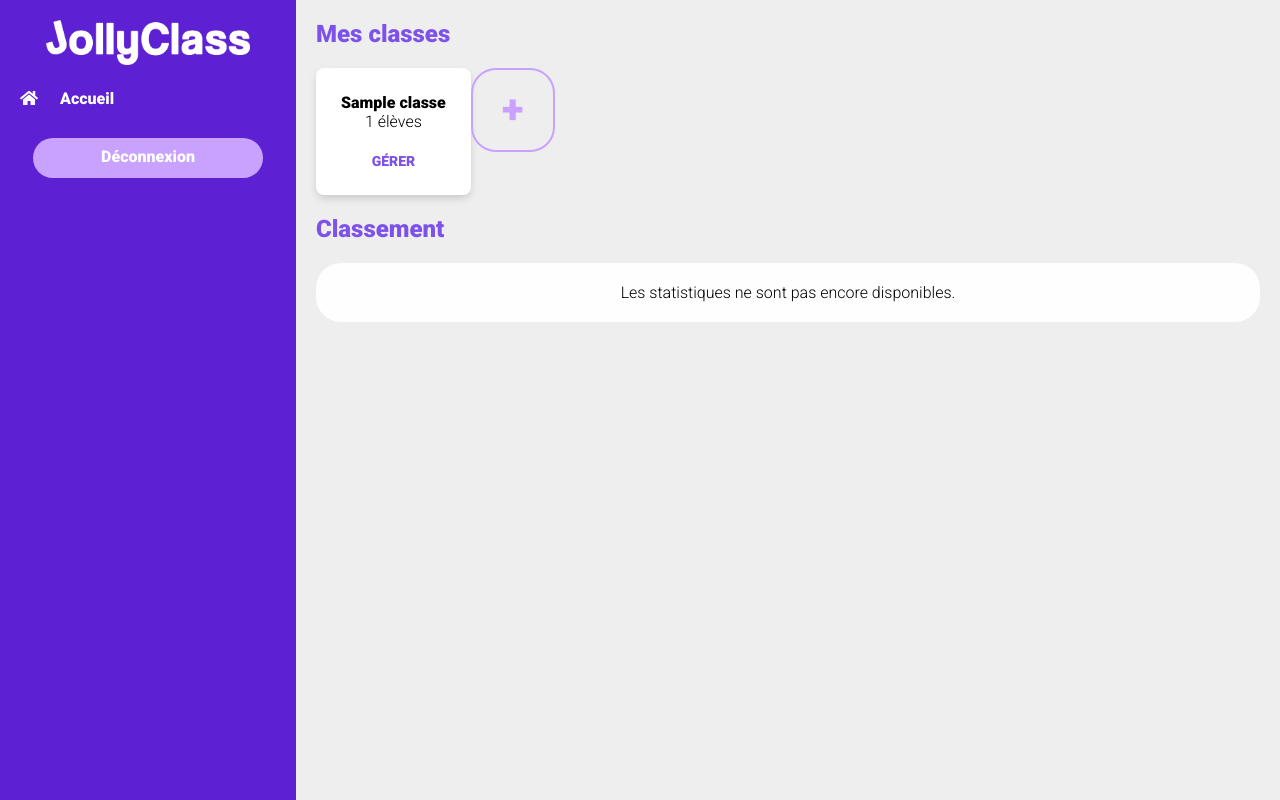
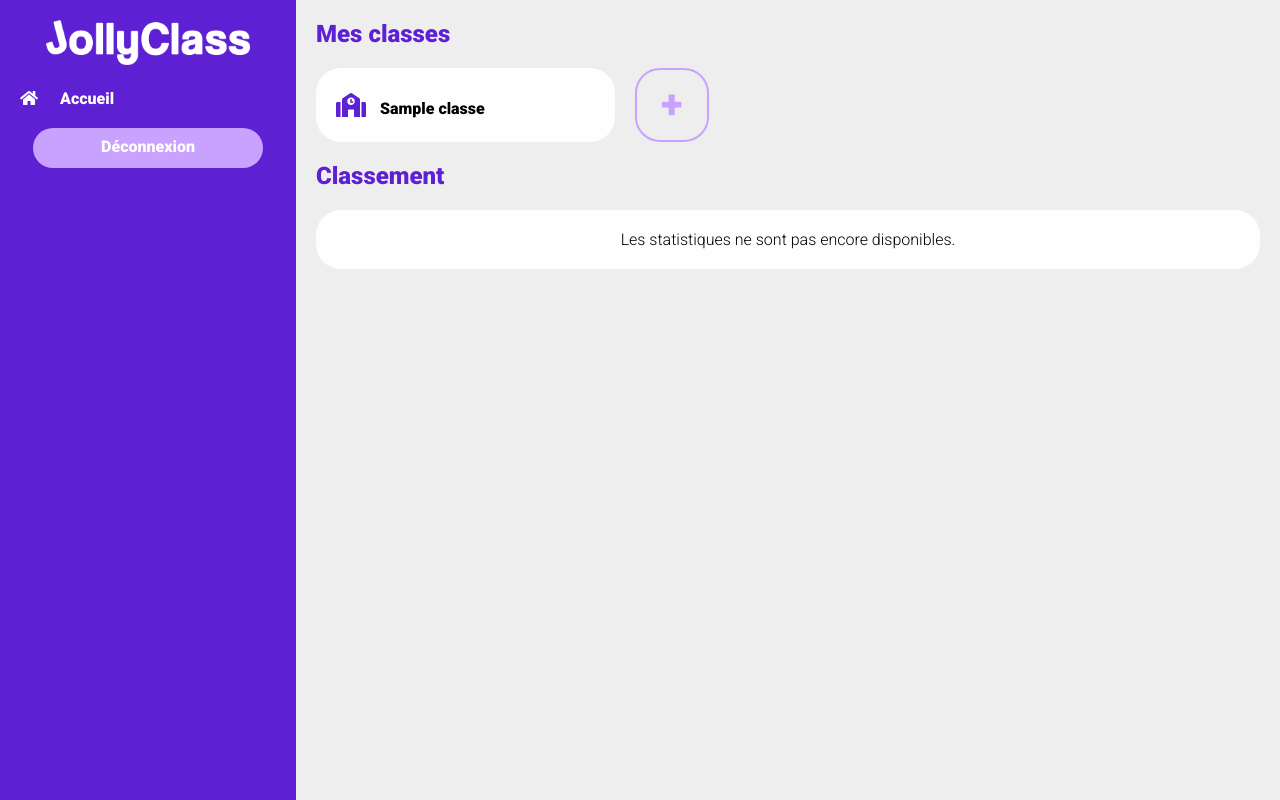
Before and after one commit to martinpottiez/classrewards, a PHP site: page /index.php?action=classroom in a window 1280 px wide. Run offline with PHP 8.4, Linux system fonts and the light colour scheme; the visitor is signed in with stand-in values (Sample User, id 1); tables that the repository leaves empty or names only in its code hold one stand-in row (values such as "Sample post").

```diff
--- a/view/css/css.css
+++ b/view/css/css.css
@@ -49,20 +49,6 @@ a {
 {
   width: 20%;
   min-width: 220px;
-}
-
-.card
-{
-  background-color: #fff;
-  padding: 25px;
-  border-radius: 8px;
-}
-
-.shadow
-{
-  box-shadow: 0px 4px 10px -2px rgba(0,0,0,0.20);
-  -webkit-box-shadow: 0px 4px 10px -2px rgba(0,0,0,0.20);
-  -moz-box-shadow: 0px 4px 10px -2px rgba(0,0,0,0.20);
 }
 
 .border-br
@@ -132,6 +118,14 @@ input[type="submit"]:hover, .link-button:hover
   align-content: start;
 }
 
+.aligncontentCenter {
+  align-content: center;
+}
+
+.alignItemsCenter {
+  align-items: center;
+}
+
 .fd-column
 {
   flex-direction: column;
@@ -140,6 +134,14 @@ input[type="submit"]:hover, .link-button:hover
 .fg-1
 {
   flex-grow: 1;
+}
+
+.fg-2 {
+  flex-grow: 2;
+}
+
+.fg-3 {
+  flex-grow: 3;
 }
 
 .nowrap {
@@ -166,29 +168,8 @@ table
 
 table tr
 {
-  background-color: #fff;
   border-bottom: 1px solid #eee;
   position: relative;
-}
-
-table th:first-child
-{
-  border-radius: 8px 0 0 0;
-}
-
-table th:last-child
-{
-  border-radius: 0 8px 0 0;
-}
-
-table tr:last-child td:first-child
-{
-  border-radius: 0 0 0 8px;
-}
-
-table tr:last-child td:last-child
-{
-  border-radius: 0 0 8px 0;
 }
 
 table th, table td
@@ -218,7 +199,7 @@ table tr td a
 
 h2
 {
-  color: #7d52ea;
+  color: #5D20D3;
   margin: 0;
 }
 
@@ -247,13 +228,16 @@ h4
 }
 
 .subtitleIcon {
-  margin-bottom: 10px;
   font-size: 14px;
   font-weight: 600;
 }
 
 .subtitleIcon > i {
   margin-right: 10px;
+}
+
+.extraFont {
+  font-size: 40px;
 }
 
 .largeFont {
@@ -286,14 +270,23 @@ h4
 }
 
 .addButton {
-  height: 40px;
-  width: 40px;
+  height: 30px;
+  width: 30px;
   font-size: 40px;
   font-weight: bold;
-  line-height:40px;
+  line-height:30px;
   text-align:center;
   border-radius: 25px;
   border:2px solid #C9A2FF;
+}
+
+.lightCard {
+  cursor: pointer;
+  transition: all 0.2s ease;
+}
+
+.lightCard:hover {
+  background-color:#B384F4;
 }
 
 /* Alignments */
@@ -320,6 +313,10 @@ h4
 
 .bg-white {
   background-color: #fefefe;
+}
+
+.colorBlack {
+  color: #000;
 }
 
 .color-white {
@@ -361,6 +358,10 @@ h4
   margin-top: 20px;
 }
 
+.mb-10 {
+  margin-bottom: 10px
+}
+
 .mb-20
 {
   margin-bottom: 20px;
@@ -374,6 +375,10 @@ h4
 .mr-20
 {
   margin-right: 20px;
+}
+
+.mr-80 {
+  margin-right: 80px;
 }
 
 .ml-5
--- a/view/indexView.php
+++ b/view/indexView.php
@@ -20,16 +20,14 @@ if(isset($_SESSION['id'])){
     }
     while($class = $allClasses->fetch()) {
       echo '
-      <div class="card center container fd-column shadow">
-        <div>
-          <h4>'.htmlspecialchars($class['name']).'</h4>
-        </div>
-        <div>
-          '.$indexModel->getNbStudents($class['id']).' élèves
-        </div>
-        <div class="mt-20">
-          <a href="classroom/'.$class['id'].'" class="link-bold">Gérer</a>
-        </div>
+      <div class="center container bg-white br-25 mr-20 aligncontentCenter">
+        <a class="colorBlack" href="classroom/'.$class['id'].'">
+          <div class="subtitleIcon p20 mediumFont">
+            <i class="fas fa-school color-primary largeFont"></i>
+            <span class="mr-80">'.htmlspecialchars($class['name']).'</span>
+            <i class="far fa-arrow-right colorLight"></i>
+          </div>
+        </a>
       </div>';
     }
     if($allClasses->rowCount() > 0) {
```
Also changed, not shown: classroom.php (+10 -1 lines), controller/classroomController.php (+24 -0 lines), model/classroomModel.php (+10 -0 lines), view/classroomView.php (+31 -14 lines), view/createstudentform.php (added, +16 -0 lines).
